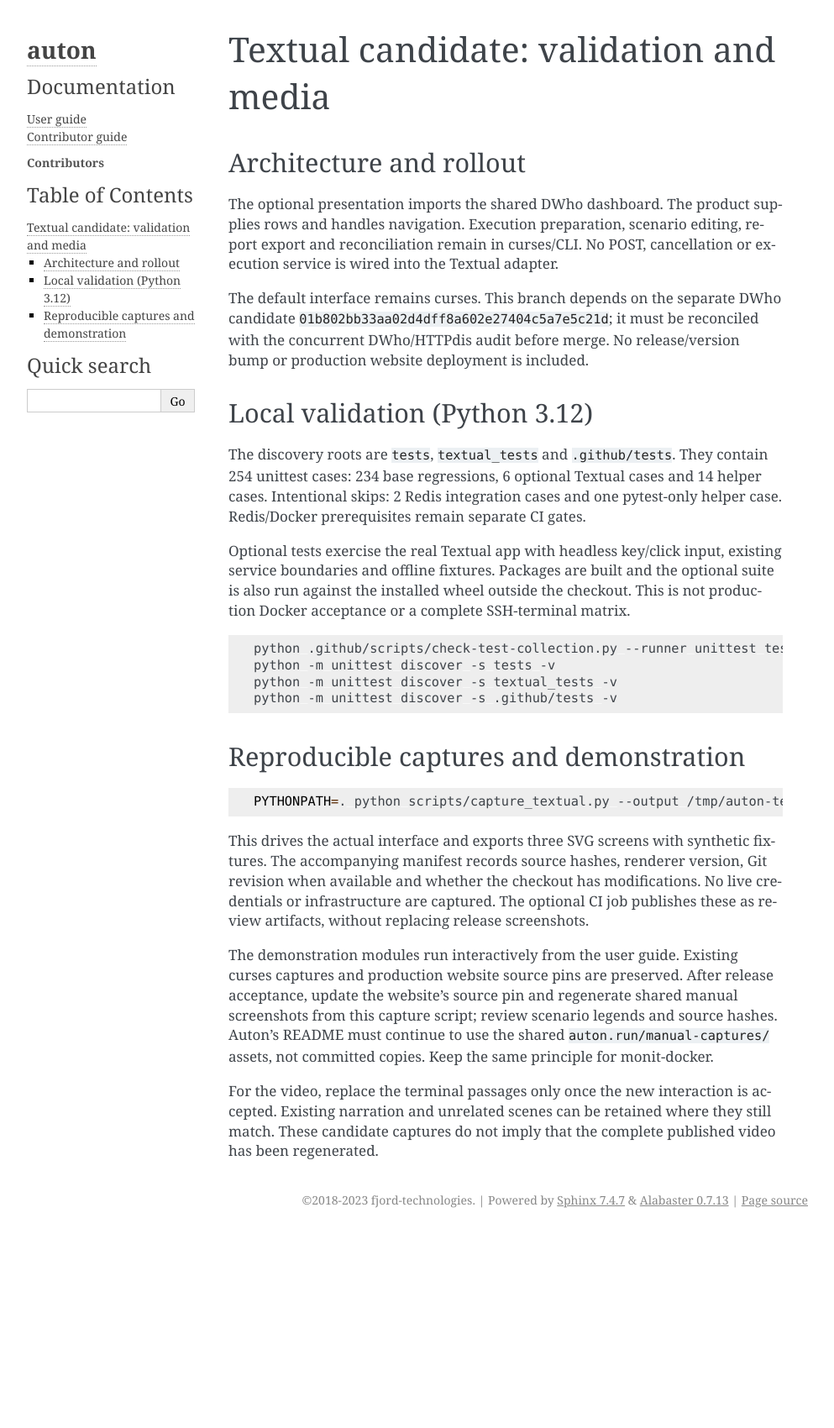
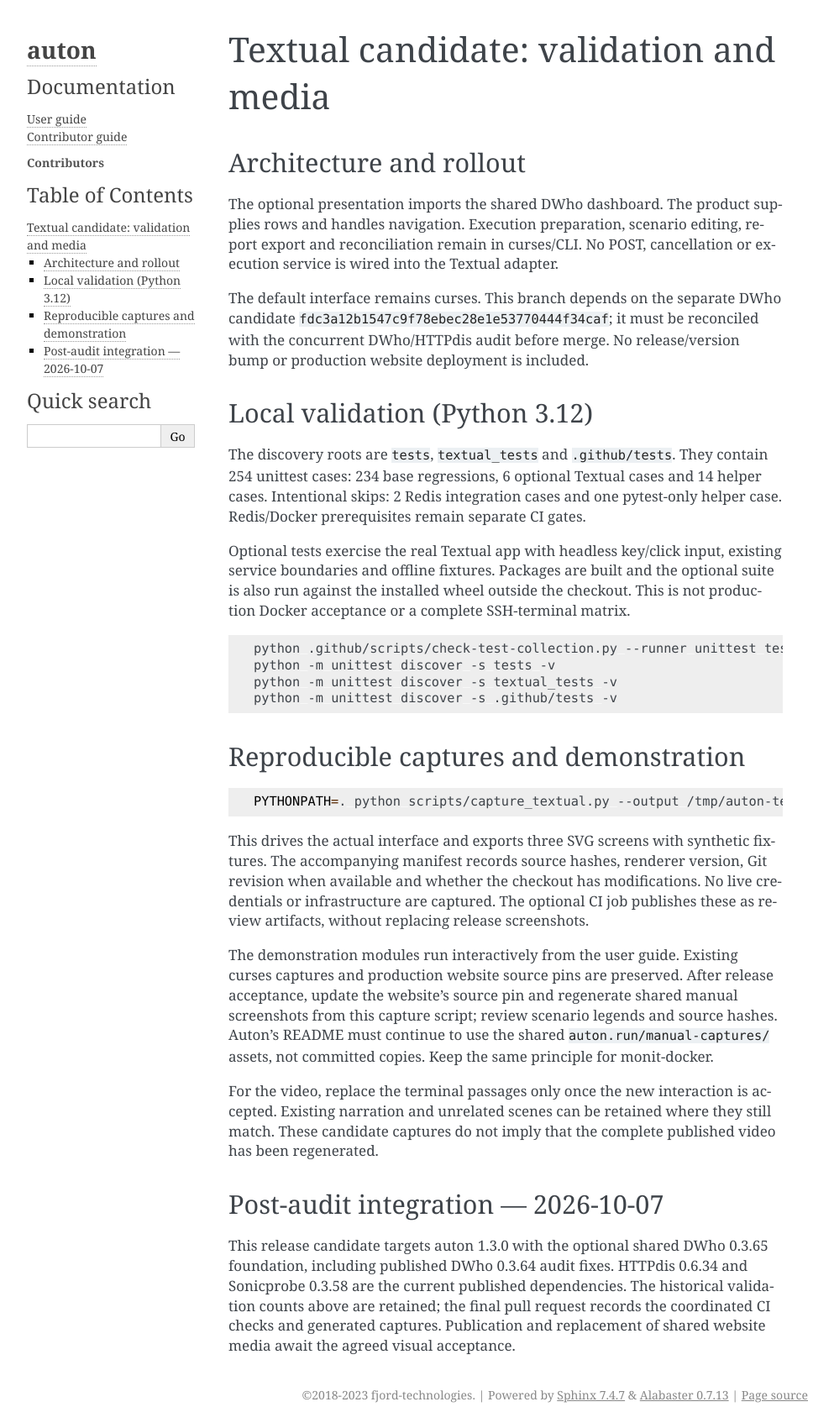
Before and after one commit to decryptus/auton, a Sphinx documentation site: the page built from docs/textual-review.md, in a window 1280 px wide. Shown: the whole page at 84% size, without its empty margins (148-1141 px from the left). Built offline with Sphinx 7.4.7, drawn with Linux system fonts in a browser that asks for light colours; before the commit the page ends 1468 px from its top, so only the background shows below that.

Commit message:
Prepare coordinated Textual release with audited DWho and reproducible media

```diff
--- a/auton_client/__init__.py
+++ b/auton_client/__init__.py
@@ -12,7 +12,7 @@
 from sonicprobe.libs import urisup
 
 SYSLOG_NAME = 'auton'
-__version__ = '1.2.1'
+__version__ = '1.3.0'
 DEFAULT_DELAY = 0.5
 DEFAULT_HTTP_TIMEOUT = 30
 
--- a/docs/textual-review.md
+++ b/docs/textual-review.md
@@ -6,7 +6,7 @@
 rows and handles navigation. Execution preparation, scenario editing, report export and reconciliation remain in curses/CLI. No POST, cancellation or execution service is wired into the Textual adapter.
 
 The default interface remains curses. This branch depends on the separate DWho
-candidate `01b802bb33aa02d4dff8a602e27404c5a7e5c21d`; it must be reconciled with
+candidate `fdc3a12b1547c9f78ebec28e1e53770444f34caf`; it must be reconciled with
 the concurrent DWho/HTTPdis audit before merge. No release/version bump or
 production website deployment is included.
 
@@ -52,3 +52,12 @@
 accepted. Existing narration and unrelated scenes can be retained where they
 still match. These candidate captures do not imply that the complete published
 video has been regenerated.
+
+## Post-audit integration — 2026-10-07
+
+This release candidate targets auton 1.3.0 with the optional shared
+DWho 0.3.65 foundation, including published DWho 0.3.64 audit fixes.
+HTTPdis 0.6.34 and Sonicprobe 0.3.58 are the current published dependencies.
+The historical validation counts above are retained; the final pull request
+records the coordinated CI checks and generated captures. Publication and
+replacement of shared website media await the agreed visual acceptance.
--- a/setup.py
+++ b/setup.py
@@ -52,7 +52,7 @@
         packages                      = ['auton_client'],
         options                       = {'build': {'build_base': 'build/auton'}},
         install_requires              = requirements_auton,
-        extras_require                = {'textual': ['dwho>=0.3.63', "textual>=8.2.8,<9; python_version >= '3.9'"]},
+        extras_require                = {'textual': ['dwho[textual]>=0.3.65', "textual>=8.2.8,<9; python_version >= '3.9'"]},
         python_requires               = ', '.join(setup_cfg['python_requires']),
         classifiers                   = setup_cfg['common']['classifiers'] + setup_cfg['auton'].get('classifiers', []),
         long_description              = long_desc,
--- a/setup.yml
+++ b/setup.yml
@@ -2,8 +2,8 @@
 author: Adrien Delle Cave
 author_email: pypi@doowan.net
 copyright: '2018-2023 fjord-technologies'
-release: '1.2.1'
-version: '1.2.1'
+release: '1.3.0'
+version: '1.3.0'
 license: License GPL-3
 url: https://github.com/decryptus/auton
 python_requires:
```
Also changed, not shown: docs/index.md (+1 -0 lines), docs/release-1.3.0.md (added, +18 -0 lines), docs/textual.md (+1 -1 lines), 5 other files.
